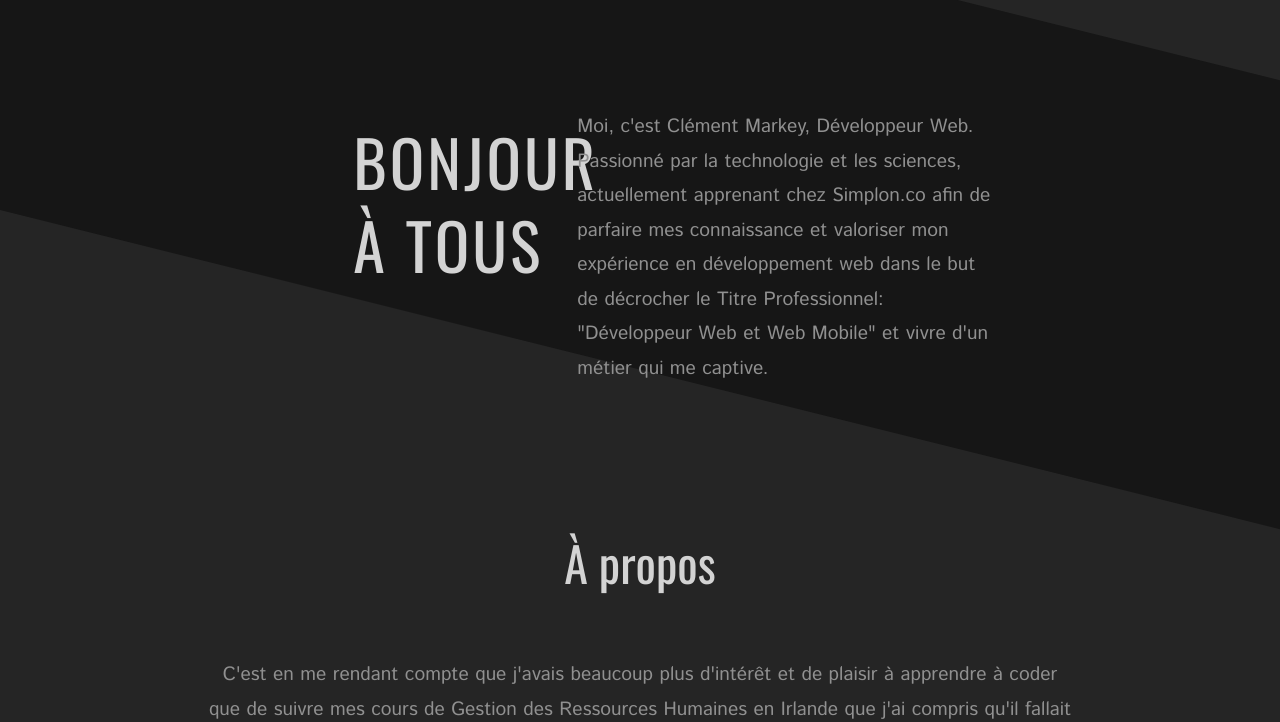
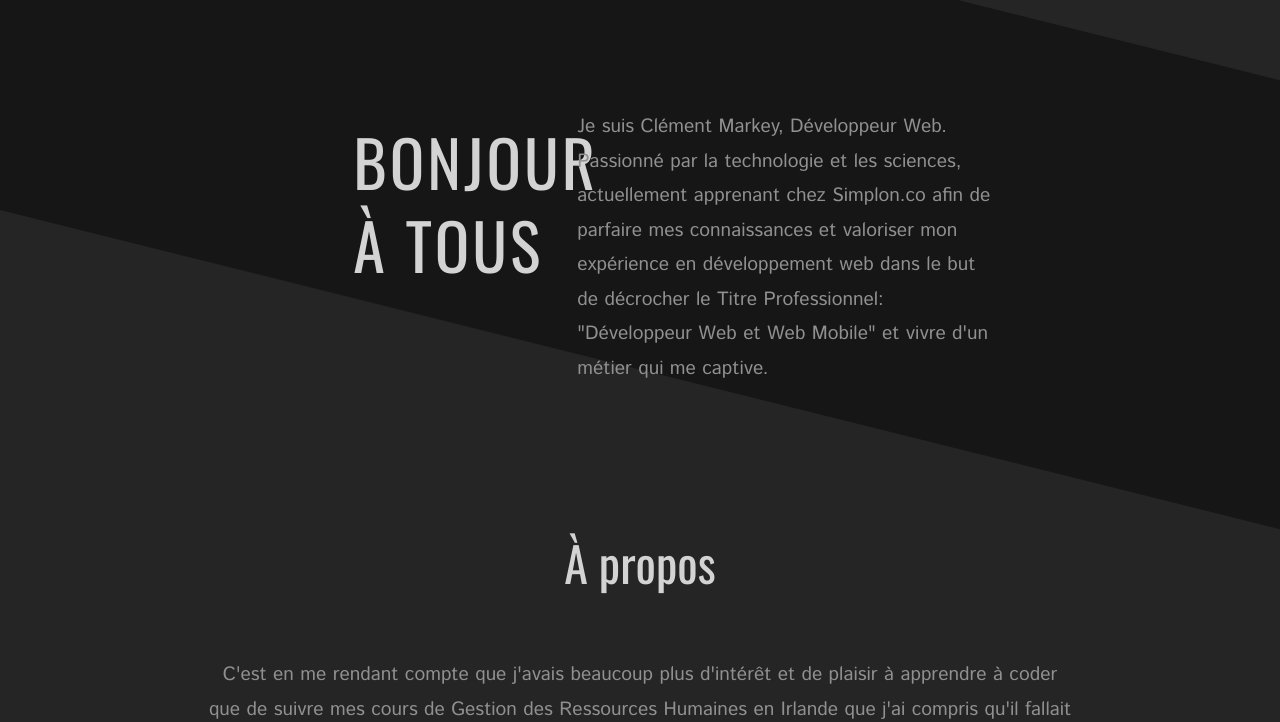
Before and after one commit to ClemMarkey/portfolio, a PHP site: page / in a window 1280 px wide. Shown: the top 722 px of the page. Run offline with PHP 8.4, Linux system fonts and the light colour scheme.

Commit message:
corexion autografe

```diff
--- a/index.php
+++ b/index.php
@@ -28,7 +28,7 @@
             <h1 class="col s12 offset-m2 m3">Bonjour<br>à tous</h1>
 
             <p class="container col m6 s12">
-                Moi, c'est Clément Markey, Développeur Web.<br> Passionné par la technologie et les sciences, actuellement apprenant chez Simplon.co afin de parfaire mes connaissance et valoriser mon expérience en développement web dans le but de décrocher le Titre Professionnel: "Développeur Web et Web Mobile" et vivre d'un métier qui me captive.
+                Je suis Clément Markey, Développeur Web.<br> Passionné par la technologie et les sciences, actuellement apprenant chez Simplon.co afin de parfaire mes connaissances et valoriser mon expérience en développement web dans le but de décrocher le Titre Professionnel: "Développeur Web et Web Mobile" et vivre d'un métier qui me captive.
             </p>
         </section>
 
```
